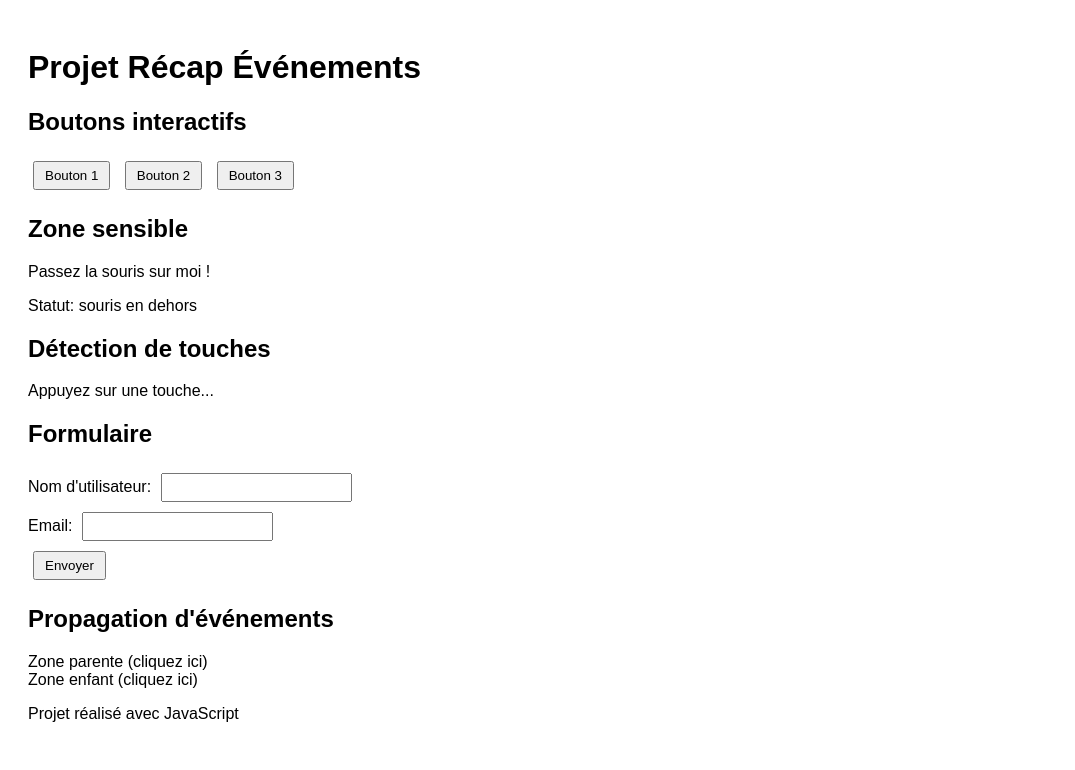
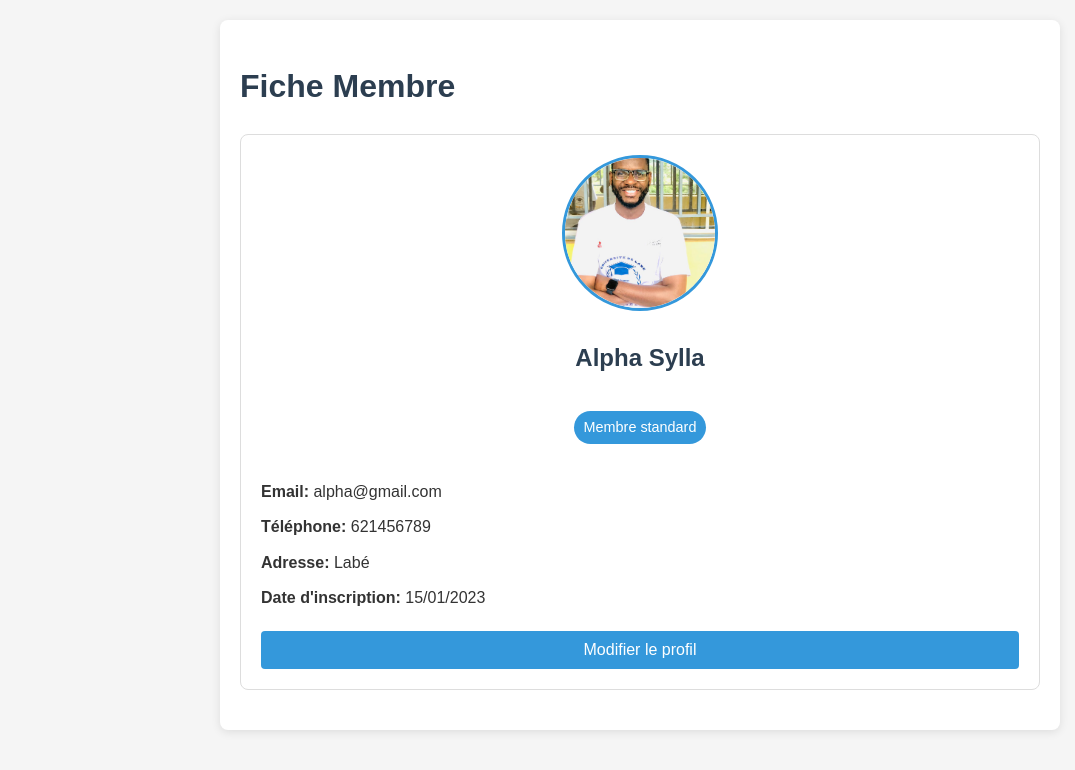
Before and after one commit to Mamadou622861358/devoir-javascript, a plain HTML site: page javascript.html in a window 1280 px wide. Shown: the whole page, without its empty margins (0-1075 px from the left). Drawn offline with Linux system fonts and the light colour scheme; no server answers.

Commit message:
exercice 5

```diff
--- a/javascript.html
+++ b/javascript.html
@@ -1,93 +1,84 @@
 <!DOCTYPE html>
 <html lang="fr">
   <head>
-    <!-- Définition des métadonnées et encodage -->
-    <meta charset="UTF-8">
-    <meta name="viewport" content="width=device-width, initial-scale=1.0">
-    <title>Projet Récap Événements</title>
-    <!-- Lien vers la feuille de style -->
-    <link rel="stylesheet" href="style.css">
+    <meta charset="UTF-8" />
+    <meta name="viewport" content="width=device-width, initial-scale=1.0" />
+    <title>Gestion des membres</title>
+    <link rel="stylesheet" href="styles.css" />
   </head>
   <body>
-    <!-- En-tête de la page -->
-    <header id="main-header">
-        <h1>Projet Récap Événements</h1>
-        <!-- Div pour afficher la taille de l'écran -->
-        <div id="screen-size"></div>
-    </header>
+    <!-- Corps du document -->
+    <div class="container">
+      <h1>Fiche Membre</h1>
+      <div id="userProfile" class="profile-card">
+        <div class="profile-header">
+          <img id="userAvatar" src="a.jpg" alt="Avatar" />
+          <h2 id="userName">Alpha Sylla</h2>
+          <p id="userRole" class="role">Membre standard</p>
+        </div>
 
-    <main>
-        <!-- Section 1: Boutons interactifs -->
-        <section class="button-section">
-            <h2>Boutons interactifs</h2>
-            <div class="buttons-container">
-                <!-- Boutons qui seront manipulés en JS -->
-                <button class="action-btn">Bouton 1</button>
-                <button class="action-btn">Bouton 2</button>
-                <button class="action-btn">Bouton 3</button>
+        <div class="profile-details">
+          <p>
+            <strong>Email:</strong> <span id="userEmail">alpha@gmail.com</span>
+          </p>
+          <p>
+            <strong>Téléphone:</strong> <span id="userPhone">621456789</span>
+          </p>
+          <p><strong>Adresse:</strong> <span id="userAddress">Labé</span></p>
+          <p>
+            <strong>Date d'inscription:</strong>
+            <span id="userJoinDate">15/01/2023</span>
+          </p>
         </div>
-            <!-- Message qui s'affichera au clic -->
-            <p id="click-message"></p>
-        </section>
 
-        <!-- Section 2: Effets de survol -->
-        <section class="hover-section">
-            <h2>Zone sensible</h2>
-            <!-- Bloc qui réagit au survol -->
-            <div id="hover-block">Passez la souris sur moi !</div>
-            <!-- Statut du survol -->
-            <p id="hover-status">Statut: souris en dehors</p>
-        </section>
+        <button id="editBtn" class="btn edit-btn">Modifier le profil</button>
+      </div>
 
-        <!-- Section 3: Détection des touches clavier -->
-        <section class="keypress-section">
-            <h2>Détection de touches</h2>
-            <!-- Affiche la touche pressée -->
-            <div id="key-display">Appuyez sur une touche...</div>
-        </section>
+      <div id="editForm" class="edit-form hidden">
+        <h2>Modifier le profil</h2>
 
-        <!-- Section 4: Formulaire -->
-        <section class="form-section">
-            <h2>Formulaire</h2>
-            <!-- Formulaire avec gestion d'événement submit -->
-            <form id="main-form">
+        <form id="profileForm">
           <div class="form-group">
-                    <label for="username">Nom d'utilisateur:</label>
-                    <input type="text" id="username" name="username" required>
+            <label for="editName">Nom complet:</label>
+            <input type="text" id="editName" required />
           </div>
+
           <div class="form-group">
-                    <label for="email">Email:</label>
-                    <input type="email" id="email" name="email" required>
+            <label for="editEmail">Email:</label>
+            <input type="email" id="editEmail" required />
           </div>
-                <button type="submit" id="submit-btn">Envoyer</button>
+
+          <div class="form-group">
+            <label for="editPhone">Téléphone:</label>
+            <input type="tel" id="editPhone" />
+          </div>
+
+          <div class="form-group">
+            <label for="editAddress">Adresse:</label>
+            <textarea id="editAddress" rows="3"></textarea>
+          </div>
+
+          <div class="form-group">
+            <label for="editRole">Rôle:</label>
+            <select id="editRole">
+              <!-- Menu déroulant pour le rôle -->
+              <option value="Membre standard">Membre standard</option>
+              <option value="Membre premium">Membre premium</option>
+              <option value="Administrateur">Administrateur</option>
+            </select>
+          </div>
+
+          <div class="form-actions">
+            <button type="submit" class="btn save-btn">Enregistrer</button>
+            <button type="button" id="cancelBtn" class="btn cancel-btn">
+              Annuler
+            </button>
+          </div>
         </form>
-            <!-- Sortie après soumission du formulaire -->
-            <div id="form-output"></div>
-        </section>
+      </div>
+    </div>
 
-        <!-- Section 5: Propagation d'événements -->
-        <section class="propagation-section">
-            <h2>Propagation d'événements</h2>
-            <!-- Conteneur parent -->
-            <div id="parent-box">
-                Zone parente (cliquez ici)
-                <!-- Conteneur enfant avec stopPropagation -->
-                <div id="child-box">Zone enfant (cliquez ici)</div>
-            </div>
-            <!-- Message expliquant la propagation -->
-            <p id="propagation-message"></p>
-        </section>
-
-        <!-- Espace pour permettre le défilement -->
-        <div class="spacer"></div>
-    </main>
-
-    <!-- Pied de page -->
-    <footer>
-        <p>Projet réalisé avec JavaScript</p>
-    </footer>
-
-    <!-- Lien vers le script JavaScript -->
     <script src="script.js"></script>
+    <!-- Inclusion du fichier JavaScript -->
   </body>
 </html>
--- a/script.js
+++ b/script.js
@@ -1,66 +1,107 @@
-const apiUrl = "https://jsonplaceholder.typicode.com/users";
+// Attendre que le DOM soit entièrement chargé avant d'exécuter le script
+document.addEventListener('DOMContentLoaded', function() {
+    // Récupération des éléments du DOM pour le profil utilisateur
+    const userProfile = document.getElementById('userProfile'); // Conteneur principal du profil
+    const userName = document.getElementById('userName'); // Élément du nom
+    const userEmail = document.getElementById('userEmail'); // Élément de l'email
+    const userPhone = document.getElementById('userPhone'); // Élément du téléphone
+    const userAddress = document.getElementById('userAddress'); // Élément de l'adresse
+    const userRole = document.getElementById('userRole'); // Élément du rôle
+    const userJoinDate = document.getElementById('userJoinDate'); // Date d'inscription
 
-async function fetchUsers() {
-  try {
-    const response = await fetch(apiUrl);
-    const users = await response.json();
-    const list = document.getElementById("user-list");
-    list.innerHTML = "";
-    users.forEach((user) => {
-      const li = document.createElement("li");
-      li.textContent = user.name;
-      list.appendChild(li);
+    // Récupération des éléments du formulaire d'édition
+    const editForm = document.getElementById('editForm'); // Conteneur du formulaire
+    const profileForm = document.getElementById('profileForm'); // Formulaire lui-même
+    const editName = document.getElementById('editName'); // Champ du nom
+    const editEmail = document.getElementById('editEmail'); // Champ de l'email
+    const editPhone = document.getElementById('editPhone'); // Champ du téléphone
+    const editAddress = document.getElementById('editAddress'); // Champ de l'adresse
+    const editRole = document.getElementById('editRole'); // Sélecteur de rôle
+
+    // Récupération des boutons
+    const editBtn = document.getElementById('editBtn'); // Bouton Modifier
+    const cancelBtn = document.getElementById('cancelBtn'); // Bouton Annuler
+
+    // Données initiales de l'utilisateur (simulées)
+    const userData = {
+        name: 'Alpha Sylla',
+        email: 'alpha@gmail.com',
+        phone: '621456789',
+        address: 'Labé',
+        role: 'Membre standard',
+        joinDate: '15/01/2023'
+    };
+
+    // Affichage initial des données utilisateur
+    displayUserData(userData);
+
+    // Écouteur d'événement pour le bouton Modifier
+    editBtn.addEventListener('click', function() {
+        userProfile.classList.add('hidden'); // Cache le profil
+        editForm.classList.remove('hidden'); // Affiche le formulaire
+
+        // Pré-remplissage du formulaire avec les données actuelles
+        editName.value = userData.name;
+        editEmail.value = userData.email;
+        editPhone.value = userData.phone;
+        editAddress.value = userData.address;
+        editRole.value = userData.role;
     });
-  } catch (error) {
-    console.error("Erreur lors du chargement :", error);
-  }
-}
 
-async function addUser() {
-  const name = document.getElementById("name").value;
-  const email = document.getElementById("email").value;
+    // Écouteur d'événement pour la soumission du formulaire
+    profileForm.addEventListener('submit', function(e) {
+        e.preventDefault(); // Empêche le rechargement de la page
 
-  try {
-    const response = await fetch(apiUrl, {
-      method: "POST",
-      headers: { "Content-Type": "application/json" },
-      body: JSON.stringify({ name, email }),
+        // Mise à jour des données utilisateur avec les nouvelles valeurs
+        userData.name = editName.value;
+        userData.email = editEmail.value;
+        userData.phone = editPhone.value;
+        userData.address = editAddress.value;
+        userData.role = editRole.value;
+
+        // Mise à jour de l'affichage avec les nouvelles données
+        displayUserData(userData);
+
+        // Retour à l'affichage du profil
+        editForm.classList.add('hidden');
+        userProfile.classList.remove('hidden');
     });
-    const data = await response.json();
-    alert("Utilisateur ajouté : " + JSON.stringify(data));
-    fetchUsers();
-  } catch (error) {
-    console.error("Erreur lors de l'ajout :", error);
-  }
-}
 
-async function updateUser() {
-  const name = document.getElementById("edit-name").value;
-  const email = document.getElementById("edit-email").value;
+    // Écouteur d'événement pour le bouton Annuler
+    cancelBtn.addEventListener('click', function() {
+        editForm.classList.add('hidden'); // Cache le formulaire
+        userProfile.classList.remove('hidden'); // Affiche le profil
+    });
 
-  try {
-    const response = await fetch(`${apiUrl}/1`, {
-      method: "PUT",
-      headers: { "Content-Type": "application/json" },
-      body: JSON.stringify({ name, email }),
-    });
-    const data = await response.json();
-    alert("Utilisateur modifié : " + JSON.stringify(data));
-    fetchUsers();
-  } catch (error) {
-    console.error("Erreur lors de la modification :", error);
-  }
-}
+    // Fonction pour afficher les données utilisateur
+    function displayUserData(data) {
+        userName.textContent = data.name; // Met à jour le nom
+        userEmail.textContent = data.email; // Met à jour l'email
+        userPhone.textContent = data.phone; // Met à jour le téléphone
+        userAddress.textContent = data.address; // Met à jour l'adresse
+        userRole.textContent = data.role; // Met à jour le rôle
+        userJoinDate.textContent = data.joinDate; // Met à jour la date
 
-async function deleteUser() {
-  try {
-    await fetch(`${apiUrl}/1`, { method: "DELETE" });
-    alert("Utilisateur avec ID 1 supprimé");
-    fetchUsers();
-  } catch (error) {
-    console.error("Erreur lors de la suppression :", error);
-  }
-}
+        // Réinitialisation des classes de rôle
+        userRole.className = 'role';
 
-// Chargement initial
-fetchUsers();
+        // Ajout de classes spécifiques selon le rôle
+        if (data.role === 'Membre premium') {
+            userRole.classList.add('premium'); // Classe pour le style premium
+        } else if (data.role === 'Administrateur') {
+            userRole.classList.add('admin'); // Classe pour le style admin
+        }
+    }
+
+    // Création dynamique de styles supplémentaires
+    const style = document.createElement('style');
+    style.textContent = `
+        .role.premium {
+            background-color: #f39c12; /* Couleur orange pour premium */
+        }
+        .role.admin {
+            background-color: #e74c3c; /* Couleur rouge pour admin */
+        }
+    `;
+    document.head.appendChild(style); // Ajout des styles au document
+});
--- /dev/null
+++ b/styles.css
@@ -0,0 +1,154 @@
+/* Style de base pour le corps de la page */
+body {
+    font-family: 'Arial', sans-serif; /* Police de caractères */
+    line-height: 1.6; /* Hauteur de ligne */
+    margin: 0; /* Suppression des marges par défaut */
+    padding: 20px; /* Espacement intérieur */
+    background-color: #f5f5f5; /* Couleur de fond */
+    color: #333; /* Couleur du texte principal */
+}
+
+/* Conteneur principal */
+.container {
+    max-width: 800px; /* Largeur maximale */
+    margin: 0 auto; /* Centrage horizontal */
+    background: white; /* Fond blanc */
+    padding: 20px; /* Espacement intérieur */
+    border-radius: 8px; /* Coins arrondis */
+    box-shadow: 0 2px 10px rgba(0, 0, 0, 0.1); /* Ombre portée */
+}
+
+/* Styles pour les titres */
+h1, h2 {
+    color: #2c3e50; /* Couleur des titres */
+}
+
+/* Carte de profil */
+.profile-card {
+    border: 1px solid #ddd; /* Bordure */
+    border-radius: 8px; /* Coins arrondis */
+    padding: 20px; /* Espacement intérieur */
+    margin-bottom: 20px; /* Marge en bas */
+}
+
+/* En-tête de la carte profil */
+.profile-header {
+    text-align: center; /* Centrage du texte */
+    margin-bottom: 20px; /* Marge en bas */
+}
+
+/* Style de l'image avatar */
+.profile-header img {
+    width: 150px; /* Largeur fixe */
+    height: 150px; /* Hauteur fixe */
+    border-radius: 50%; /* Forme circulaire */
+    object-fit: cover; /* Ajustement de l'image */
+    border: 3px solid #3498db; /* Bordure colorée */
+}
+
+/* Style du badge de rôle */
+.role {
+    display: inline-block; /* Affichage en ligne */
+    padding: 5px 10px; /* Espacement intérieur */
+    background: #3498db; /* Couleur de fond */
+    color: white; /* Couleur du texte */
+    border-radius: 20px; /* Coins très arrondis */
+    font-size: 0.9em; /* Taille de police */
+}
+
+/* Section des détails du profil */
+.profile-details {
+    margin-bottom: 20px; /* Marge en bas */
+}
+
+.profile-details p {
+    margin: 10px 0; /* Marge verticale entre les paragraphes */
+}
+
+/* Style de base pour les boutons */
+.btn {
+    padding: 10px 15px; /* Espacement intérieur */
+    border: none; /* Pas de bordure */
+    border-radius: 4px; /* Coins légèrement arrondis */
+    cursor: pointer; /* Curseur en forme de main */
+    font-size: 1em; /* Taille de police */
+    transition: background-color 0.3s; /* Animation de transition */
+}
+
+/* Style spécifique pour le bouton Modifier */
+.edit-btn {
+    background-color: #3498db; /* Couleur bleue */
+    color: white; /* Texte blanc */
+    display: block; /* Affichage en bloc */
+    width: 100%; /* Pleine largeur */
+}
+
+.edit-btn:hover {
+    background-color: #2980b9; /* Couleur au survol */
+}
+
+/* Style du formulaire d'édition */
+.edit-form {
+    border: 1px solid #ddd; /* Bordure */
+    border-radius: 8px; /* Coins arrondis */
+    padding: 20px; /* Espacement intérieur */
+    background: #f9f9f9; /* Fond légèrement grisé */
+}
+
+/* Style des groupes de champs du formulaire */
+.form-group {
+    margin-bottom: 15px; /* Marge en bas */
+}
+
+.form-group label {
+    display: block; /* Affichage en bloc */
+    margin-bottom: 5px; /* Marge en bas */
+    font-weight: bold; /* Texte en gras */
+}
+
+.form-group input,
+.form-group select,
+.form-group textarea {
+    width: 100%; /* Pleine largeur */
+    padding: 8px; /* Espacement intérieur */
+    border: 1px solid #ddd; /* Bordure */
+    border-radius: 4px; /* Coins arrondis */
+    box-sizing: border-box; /* Modèle de boîte */
+}
+
+.form-group textarea {
+    resize: vertical; /* Redimensionnement vertical seulement */
+    min-height: 80px; /* Hauteur minimale */
+}
+
+/* Conteneur des boutons du formulaire */
+.form-actions {
+    display: flex; /* Disposition flexible */
+    justify-content: flex-end; /* Alignement à droite */
+    gap: 10px; /* Espacement entre les éléments */
+}
+
+/* Style du bouton Enregistrer */
+.save-btn {
+    background-color: #2ecc71; /* Couleur verte */
+    color: white; /* Texte blanc */
+}
+
+.save-btn:hover {
+    background-color: #27ae60; /* Couleur au survol */
+}
+
+/* Style du bouton Annuler */
+.cancel-btn {
+    background-color: #e74c3c; /* Couleur rouge */
+    color: white; /* Texte blanc */
+}
+
+.cancel-btn:hover {
+    background-color: #c0392b; /* Couleur au survol */
+}
+
+/* Classe utilitaire pour cacher des éléments */
+.hidden {
+    display: none; /* Masquage complet */
+}
```
Also changed, not shown: a.jpg (added). Lines whose indentation alone changed are shown as unchanged.
